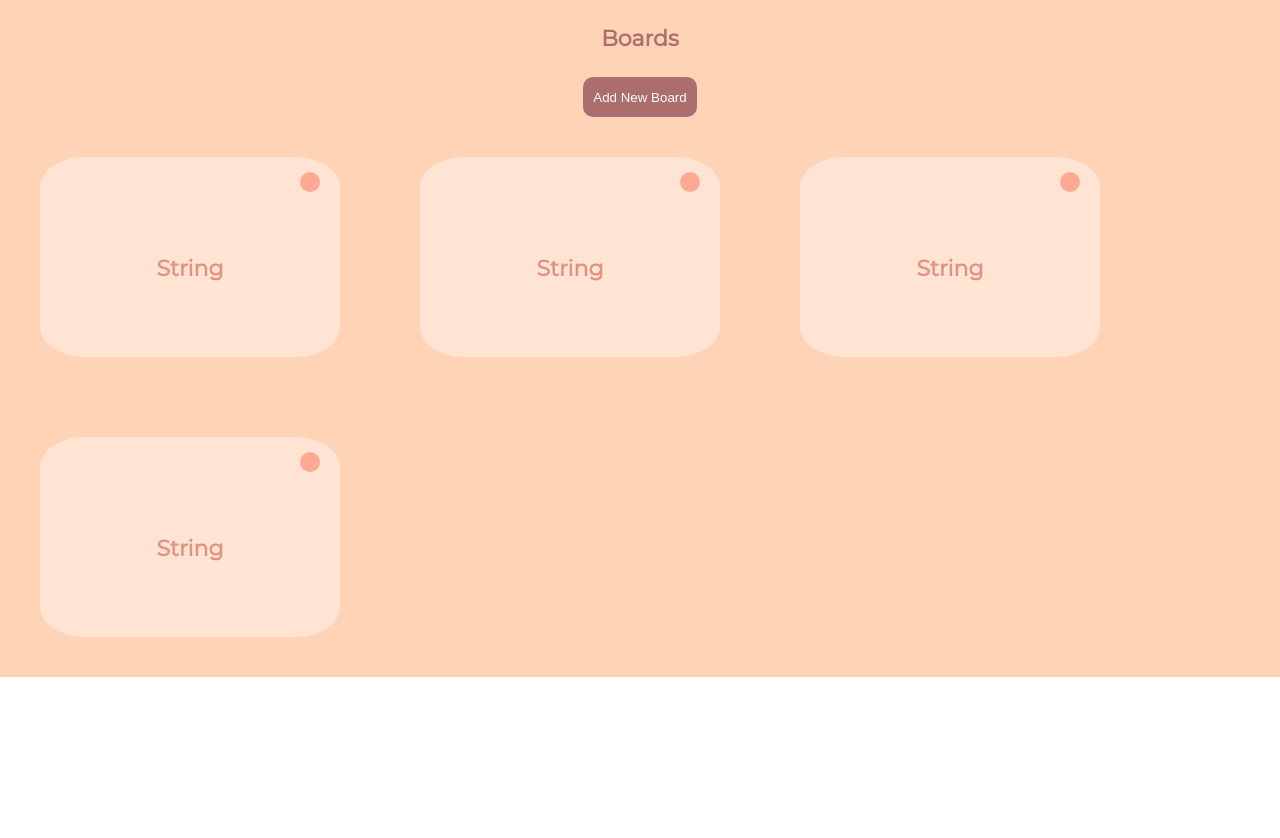
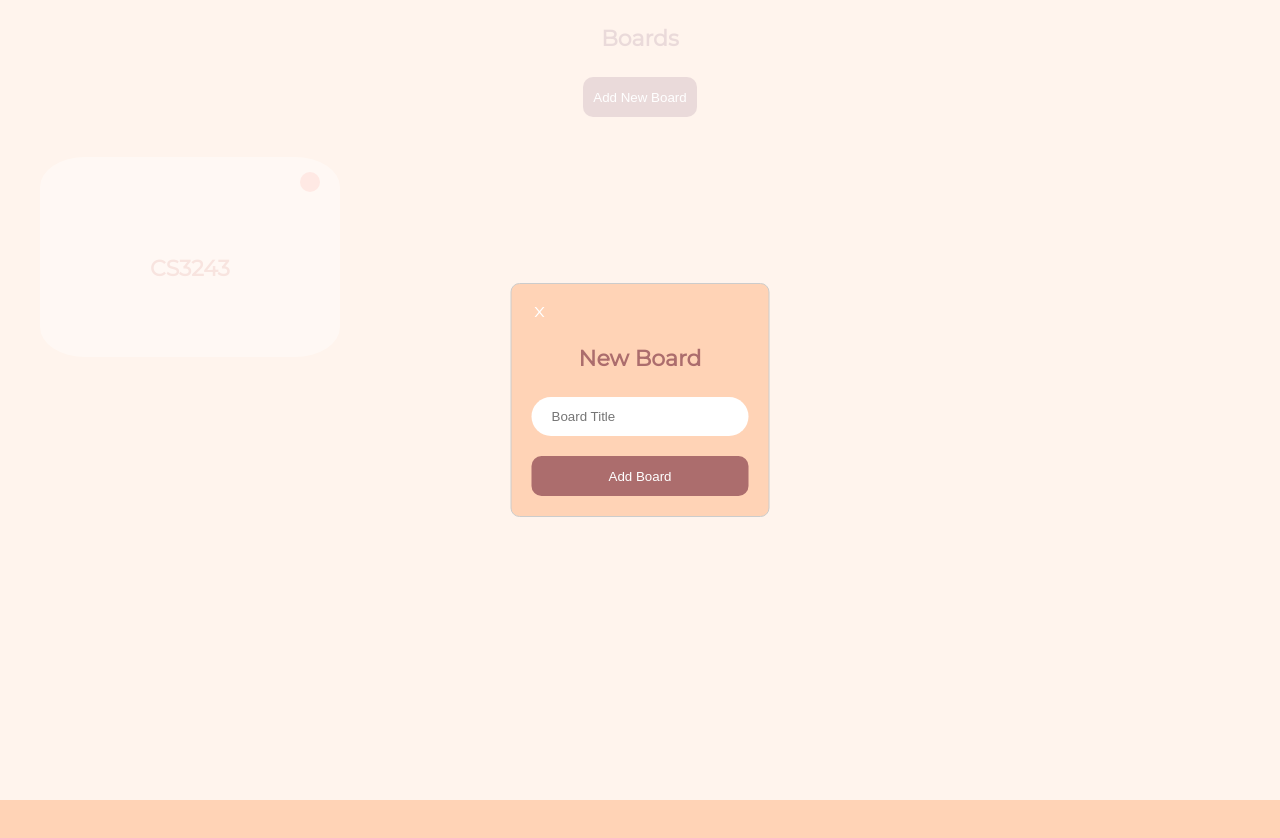
Before and after one commit to soloplxya/trello-kanban-frontend, a React (Create React App) app: page / in a window 1280 px wide. Both pictures are taken after a click on the button "Add New Board". Shown: the top 838 px of the page. Before the commit the page ends 800 px from the top, so only its background shows below. Built offline with nearby package versions, Linux system fonts and the light colour scheme.

Commit message:
feat: add logic for adding board & removing board

```diff
--- a/package.json
+++ b/package.json
@@ -3,12 +3,17 @@
   "version": "0.1.0",
   "private": true,
   "dependencies": {
+    "@emotion/react": "^11.8.1",
+    "@emotion/styled": "^11.8.1",
+    "@mui/material": "^5.4.4",
     "@testing-library/jest-dom": "^5.16.2",
     "@testing-library/react": "^12.1.3",
     "@testing-library/user-event": "^13.5.0",
     "axios": "^0.26.0",
     "react": "^17.0.2",
     "react-dom": "^17.0.2",
+    "react-icons": "^4.3.1",
+    "react-modal": "^3.14.4",
     "react-router-dom": "^6.2.2",
     "react-scripts": "5.0.0",
     "web-vitals": "^2.1.4"
--- /dev/null
+++ b/src/boards/AddBoardModal.css
@@ -0,0 +1,21 @@
+@import url('https://fonts.googleapis.com/css?family=Montserrat');
+
+.modalTitle {
+    padding: 25px;
+    text-align: center;
+    font-family: 'Montserrat';
+    font-size: 22px;
+    font-weight: bold;
+    color: #AC6D6D;
+}
+
+.modalBoardButton {
+    border-radius: 10px;
+    height: 40px;
+    border: none;
+    margin-top: 20px;
+    padding-left: 10px;
+    padding-right: 10px;
+    color: #FFF;
+    background-color: #AC6D6D;
+}
--- /dev/null
+++ b/src/boards/AddBoardModal.js
@@ -0,0 +1,91 @@
+import Modal from 'react-modal';
+import { AiOutlineClose } from "react-icons/ai"
+import { useState } from 'react';
+import './boardPage.css'
+import './AddBoardModal.css'
+
+
+const AddBoardModal = (props) => {
+    const [title, setTitle] = useState("")
+    const customStyles = {
+        content: {
+          maxHeight: "400vh",
+          top: '50%',
+          left: '50%',
+          right: 'auto',
+          bottom: 'auto',
+          marginRight: '-50%',
+          background: "#FFD3B6",
+          borderRadius: "9px",
+          transform: 'translate(-50%, -50%)',
+          color: "#FFF",
+          display: "flex",
+          flexDirection: "column",
+          justifyItems: "center",
+        },
+    };
+
+    // function that adds a board to the boards list
+    function addBoard() {
+        const newBoard = new Object();
+        newBoard.title = title;
+        newBoard.columns = { todo: [{
+            id: 0,
+            description: "test"
+            }],
+            inProgress: [{
+                id: 0,
+                description: "test"
+            }],
+            done: [{
+                id: 0,
+                description: "test"
+            }]
+        };
+        newBoard.id = newBoard.id + 1
+
+        props.boards.push(newBoard);
+        //console.log(boards);
+        localStorage.setItem('boards', JSON.stringify(props.boards))
+        toggleModal();
+    }
+
+    function toggleModal() {
+        props.setIsOpen(!props.isOpen);
+    }
+
+    return (
+        <Modal
+            ariaHideApp={false}
+            isOpen={props.isOpen}
+            onRequestClose={toggleModal}
+            contentLabel="editDialog"
+            style={customStyles}>
+            <AiOutlineClose
+                type="button"
+                className="close-icon"
+                onClick={toggleModal}
+                style={{ float: "right" }}
+                color="white"
+            />
+            <div className="modalTitle"> New Board </div>
+            <div>
+              <div style={{display:"flex", flexDirection:"column", justifyContent:"space-between"}}>
+                <input
+                    type="text"
+                    text-align="center"
+                    placeholder="Board Title"
+                    style={{padding: "12px 20px", borderRadius: "25px", border: "none"}}
+                    onChange={e => setTitle(e.target.value)}
+                />
+                <button
+                    onClick={addBoard}
+                    className="modalBoardButton"
+                > Add Board </button>
+              </div>
+            </div>
+          </Modal>
+    )
+}
+
+export default AddBoardModal;
--- a/src/boards/boardCard.js
+++ b/src/boards/boardCard.js
@@ -1,3 +1,4 @@
+import { chainPropTypes } from '@mui/utils';
 import React, { Fragment } from 'react';
 import './boardCard.css';
 
@@ -7,15 +8,27 @@ import './boardCard.css';
  * @returns card representing an existing board.
  */
 
-const BoardCard = (props) => {
+const BoardCard = ({id, title, boards, setBoards}) => {
+
+    function removeBoard() {
+        console.log("here")
+        boards.pop(id)
+        setBoards(boards.filter(board => board.id !== id))
+        //props.setBoards(props.boards.pop(props.id))
+        localStorage.setItem('boards', JSON.stringify(boards))
+    }
+
     return (
         <Fragment>
             <div className="boardCard">
                 <div style={{ position: 'relative', left: "120px", top: "15px" }}>
-                    <button className="boardCardRemoveButton"/>
+                    <button
+                        onClick={removeBoard}
+                        className="boardCardRemoveButton"
+                    />
                 </div>
                 <div className="boardCardTitle">
-                    { props.title }
+                    { title }
                 </div>
             </div>
         </Fragment>
--- a/src/boards/boardPage.css
+++ b/src/boards/boardPage.css
@@ -12,7 +12,7 @@
 
 .boardPage {
     background: #FFD3B6;
-    height: 100% vh
+    height: 2000px;
 }
 
 .boardTitle {
--- a/src/boards/boardPage.js
+++ b/src/boards/boardPage.js
@@ -1,4 +1,5 @@
-import React, { Fragment } from "react";
+import React, { Fragment, useEffect, useState } from "react";
+import AddBoardModal from "./AddBoardModal";
 import BoardCard from './boardCard'
 import './boardPage.css'
 
@@ -8,6 +9,46 @@ import './boardPage.css'
  */
 
 const Board = () => {
+
+    const [boards, setBoards] = useState([]);
+    const [isOpen, setIsOpen] = useState(false);
+
+    function fillBoard() {
+        if (localStorage.getItem('boards')) {
+            setBoards(JSON.parse(localStorage.getItem('boards')));
+        } else {
+            const boardsList = [{
+                id: 0,
+                title: "CS3243",
+                columns: {
+                    todo: [{
+                        id: 0,
+                        description: "test"
+                    }],
+                    inProgress: [{
+                        id: 0,
+                        description: "test"
+                    }],
+                    done: [{
+                        id: 0,
+                        description: "test"
+                    }]
+                }
+            }];
+
+            setBoards(boardsList);
+        }
+    }
+
+    // function to toggle the
+    function toggleModal() {
+        setIsOpen(true)
+    }
+
+    useEffect(() => {
+        fillBoard();
+    }, []);
+
     return (
         <Fragment>
             <div className="boardPage">
@@ -15,18 +56,25 @@ const Board = () => {
                     <div className="boardTitle">
                         Boards
                     </div>
-                    <button className="addNewBoardButton">
+                    <button
+                        onClick={toggleModal}
+                        className="addNewBoardButton"
+                    >
                         Add New Board
                     </button>
                 </div>
-
                 <div className="boardsList">
-                    <BoardCard title="String"/>
-                    <BoardCard title="String"/>
-                    <BoardCard title="String"/>
-                    <BoardCard title="String"/>
+                    {boards.map((x,i) => {
+                        return <BoardCard key={i} id={i} title={x.title} boards={boards} setBoards={setBoards}></BoardCard>
+                    })}
                 </div>
             </div>
+            <AddBoardModal
+                setIsOpen={setIsOpen}
+                isOpen={isOpen}
+                setBoards={setBoards}
+                boards={boards}
+            />
         </Fragment>
     )
 }
--- a/src/index.js
+++ b/src/index.js
@@ -1,5 +1,6 @@
 import React from 'react';
 import ReactDOM from 'react-dom';
+import Modal from 'react-modal';
 import './index.css';
 import App from './App';
 import reportWebVitals from './reportWebVitals';
@@ -11,6 +12,8 @@ ReactDOM.render(
   document.getElementById('root')
 );
 
+// Modal.setAppElement(<App />);
+
 // If you want to start measuring performance in your app, pass a function
 // to log results (for example: reportWebVitals(console.log))
 // or send to an analytics endpoint. Learn more: https://bit.ly/CRA-vitals
```
Also changed, not shown: 1 other file (tests, documents, lock files or other folders).
